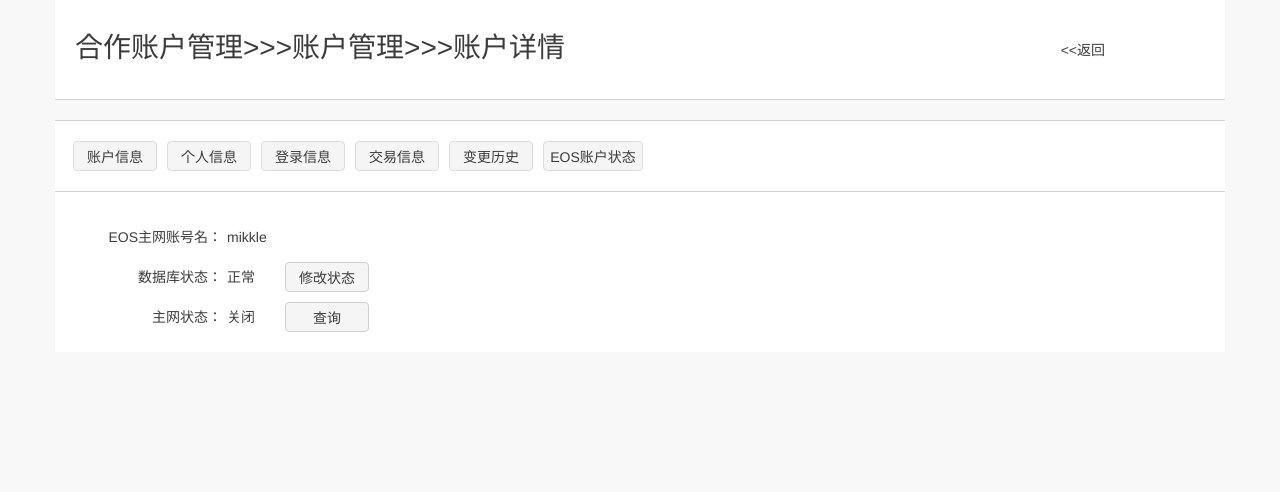
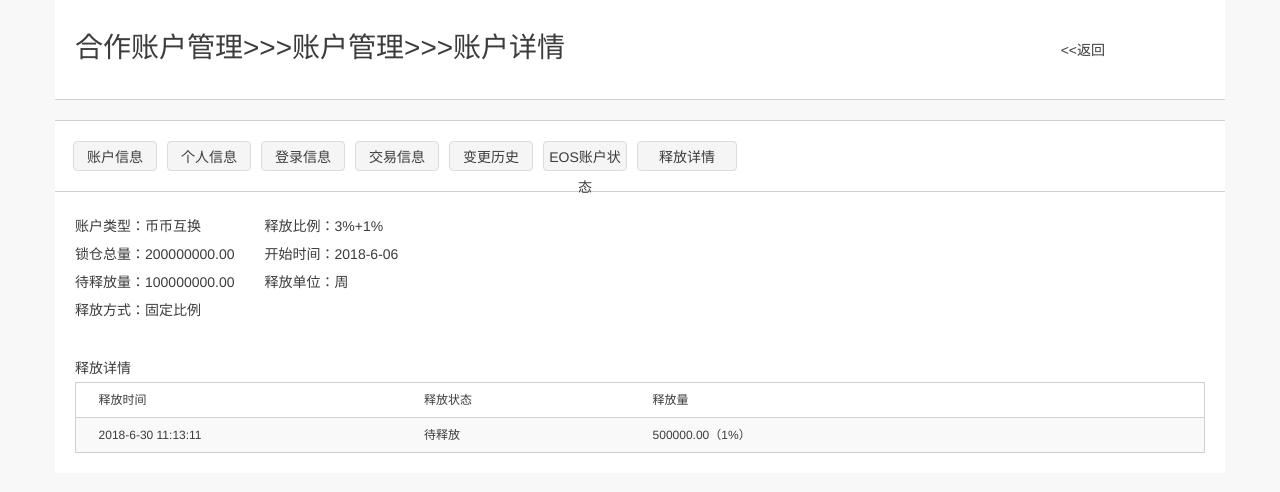
Before and after one commit to yuhanChu/work, a website: page app/zhnghuxiangqing.html in a window 1280 px wide. Drawn offline with Linux system fonts and the light colour scheme; a small style sheet from the web is missing.

Commit message:
2018.07.16 17:00

```diff
--- a/app/scss/feedback.scss
+++ b/app/scss/feedback.scss
@@ -105,7 +105,7 @@ button {
 }
 
 body {
-    background: #f8f8f8
+    background: #fff
 }
 
 @mixin font($size, $color) {
@@ -127,8 +127,6 @@ body {
 }
 
 #app {
-    width: 1170px;
-    margin: 0 auto;
     * {
         box-sizing: border-box;
         -moz-box-sizing: border-box;
--- a/app/scss/zhnghuxiangqing.scss
+++ b/app/scss/zhnghuxiangqing.scss
@@ -518,7 +518,55 @@ body {
     }
 }
 
-
+.release-content {
+    .release-content-top {
+        overflow: hidden;
+        ul {
+            float:left;
+            li {
+                @include font(14px,#3c3c3c);
+                line-height: 28px;
+            }
+            &:last-child {
+                margin-left: 30px;
+            }
+        }
+    }
+    &>p {
+        @include font(14px,#3c3c3c);
+        line-height: 28px;
+        margin-top: 30px;
+    }
+    .list-box {
+        border: 1px solid #d0d0d0;
+        &>ul {
+            padding: 7px 0;
+            line-height: 20px;
+            display:flex;
+            align-items: center;
+            border-bottom: 1px solid #d0d0d0;
+            &:last-child {
+                border-bottom: 0;
+            }
+            &:nth-child(2n+2) {
+                background: #f9f9f9;
+            }
+            li {
+                @include font(12px,#3c3c3c);
+                padding-left: 2%;
+            }
+            .li1 {
+                width:326/1130*100+%;
+            }
+            .li2 {
+                width:229/1130*100+%;
+            }
+            .li3 {
+                width: 574/1130*100+%
+            }
+        }
+    }
+}
 
 
 
--- a/app/zhnghuxiangqing.html
+++ b/app/zhnghuxiangqing.html
@@ -20,6 +20,7 @@
                 <div @click="showBox(4)">交易信息</div>
                 <div @click="showBox(5)">变更历史</div>
                 <div @click="showBox(6)">EOS账户状态</div>
+                <div @click="showBox(7)">释放详情</div>
             </div>
             <div class="account-details-main">
                 <!-- 账户 个人 登录信息 -->
@@ -192,6 +193,36 @@
                             <div class="database-btn list-btn">查询</div>
                         </div>
                     </div>
+                </template>
+                <template v-if="cur==7">
+                	<div class="release-content">
+                		<div class="release-content-top">
+                			<ul>
+                				<li>账户类型：币币互换</li>
+                				<li>锁仓总量：200000000.00</li>
+                				<li>待释放量：100000000.00</li>
+                				<li>释放方式：固定比例</li>
+                			</ul>
+                			<ul>
+                				<li>释放比例：3%+1%</li>
+                				<li>开始时间：2018-6-06</li>
+                				<li>释放单位：周</li>
+                			</ul>
+                		</div>
+                		<p>释放详情</p>
+                		<div class="list-box">
+                			<ul>
+                				<li class="li1">释放时间</li>
+                				<li class="li2">释放状态</li>
+                				<li class="li3">释放量</li>
+                			</ul>
+                			<ul>
+                				<li class="li1">2018-6-30 11:13:11</li>
+                				<li class="li2">待释放</li>
+                				<li class="li3">500000.00（1%）</li>
+                			</ul>
+                		</div>
+                	</div>
                 </template>
             </div>
         </div>
@@ -370,7 +401,7 @@ var app = new Vue({
     data: {
         list: [],
         dataList: ['1', '2', 3, 4],
-        cur: 6,
+        cur: 7,
         remarkEmpty: false,
         addRemark: false,
         dropShow: false,
```
Also changed, not shown: app/css/feedback.css, app/css/zhnghuxiangqing.css, app/images/houtai/close.png, app/images/houtai/ques.png.
